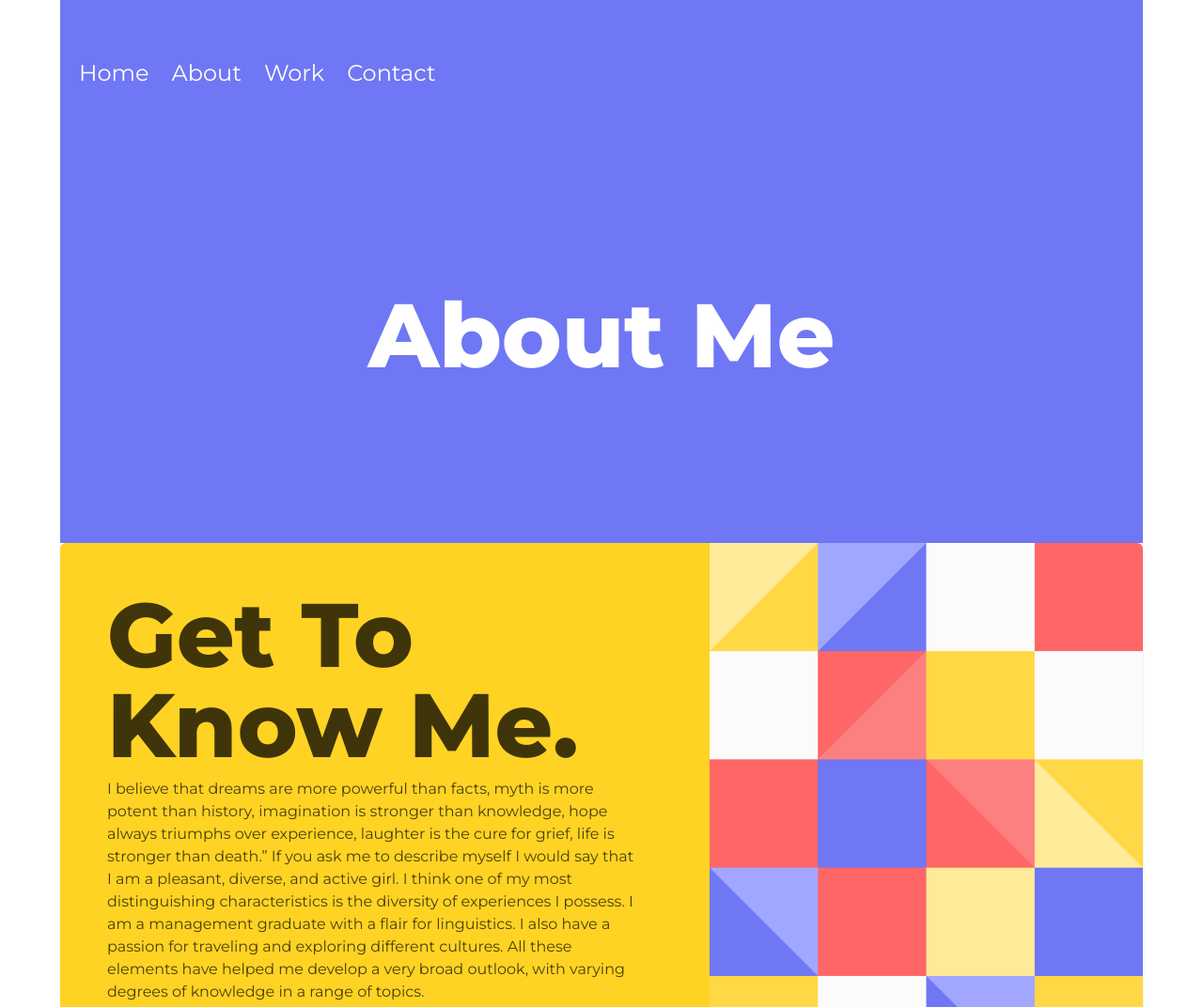
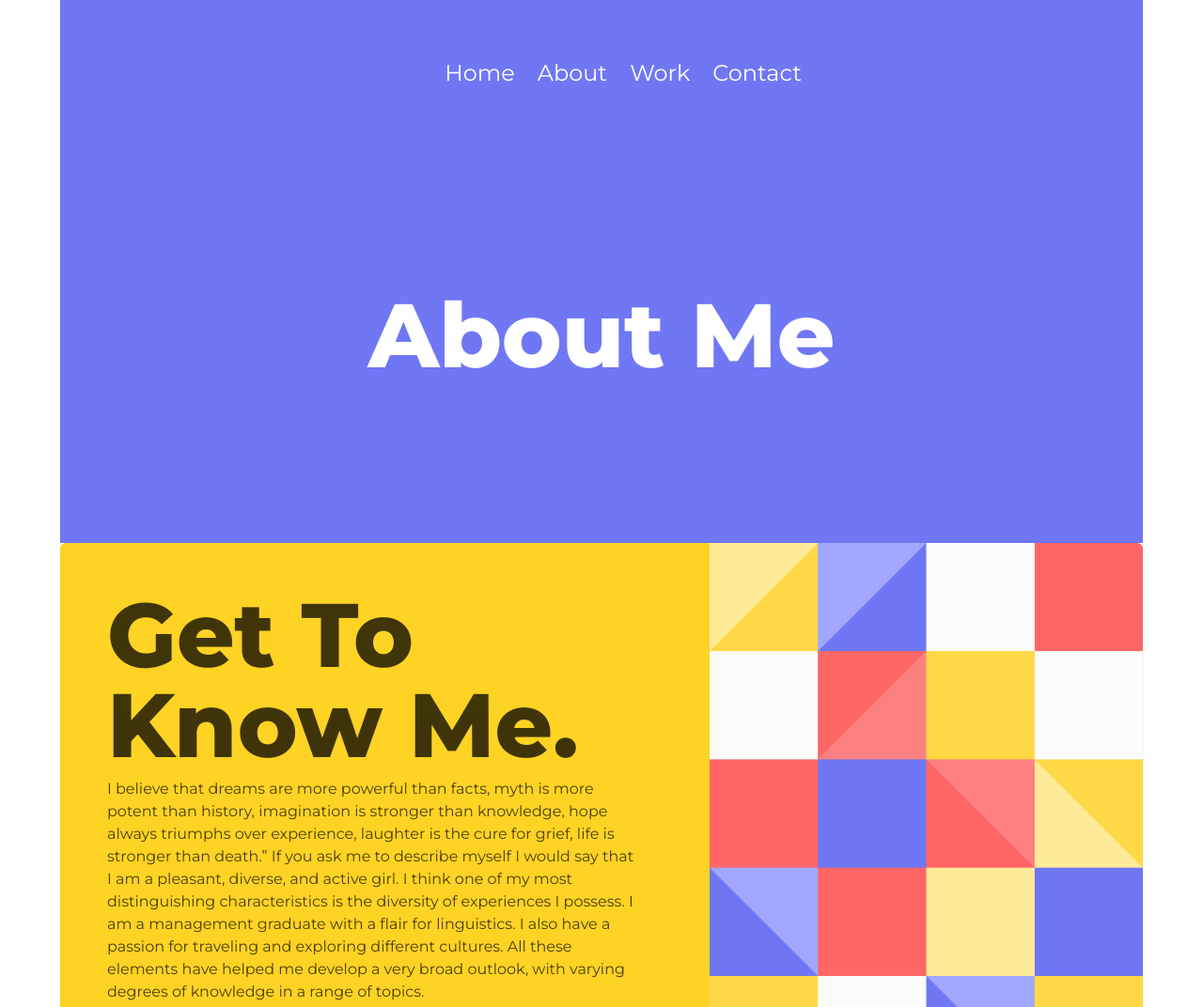
Before and after one commit to Sakshi4698/Sakshi_Portfolio, a website built with Vite: page about.html in a window 1280 px wide. Shown: the top 1072 px of the page at 94% size. Built offline with nearby package versions, Linux system fonts and the light colour scheme; a web font is replaced by a local one.

Commit message:
Update about.html

```diff
--- a/about.html
+++ b/about.html
@@ -55,7 +55,7 @@
 <body class="ml-[5%] mr-[5%] ">
     <nav id="dekstop-nav" class="flex justify-between bg-lightPurple mt-[5%] sm:mt-0 sm:pt-5 sm:px-5">
 
-            <ul class="flex gap-2 font-montserrat items-center text-white sm:text-2xl sm:gap-6">
+            <ul class="flex gap-2 font-montserrat items-center text-center ml-[20%] mt-[5%] sm:mt-0 sm:ml-[35%] text-white sm:text-2xl sm:gap-6">
                 <li><a href="./index.html">Home</a></li>
                 <li><a href="./about.html">About</a></li>
                 <li><a href="./work.html">Work</a></li>
```
